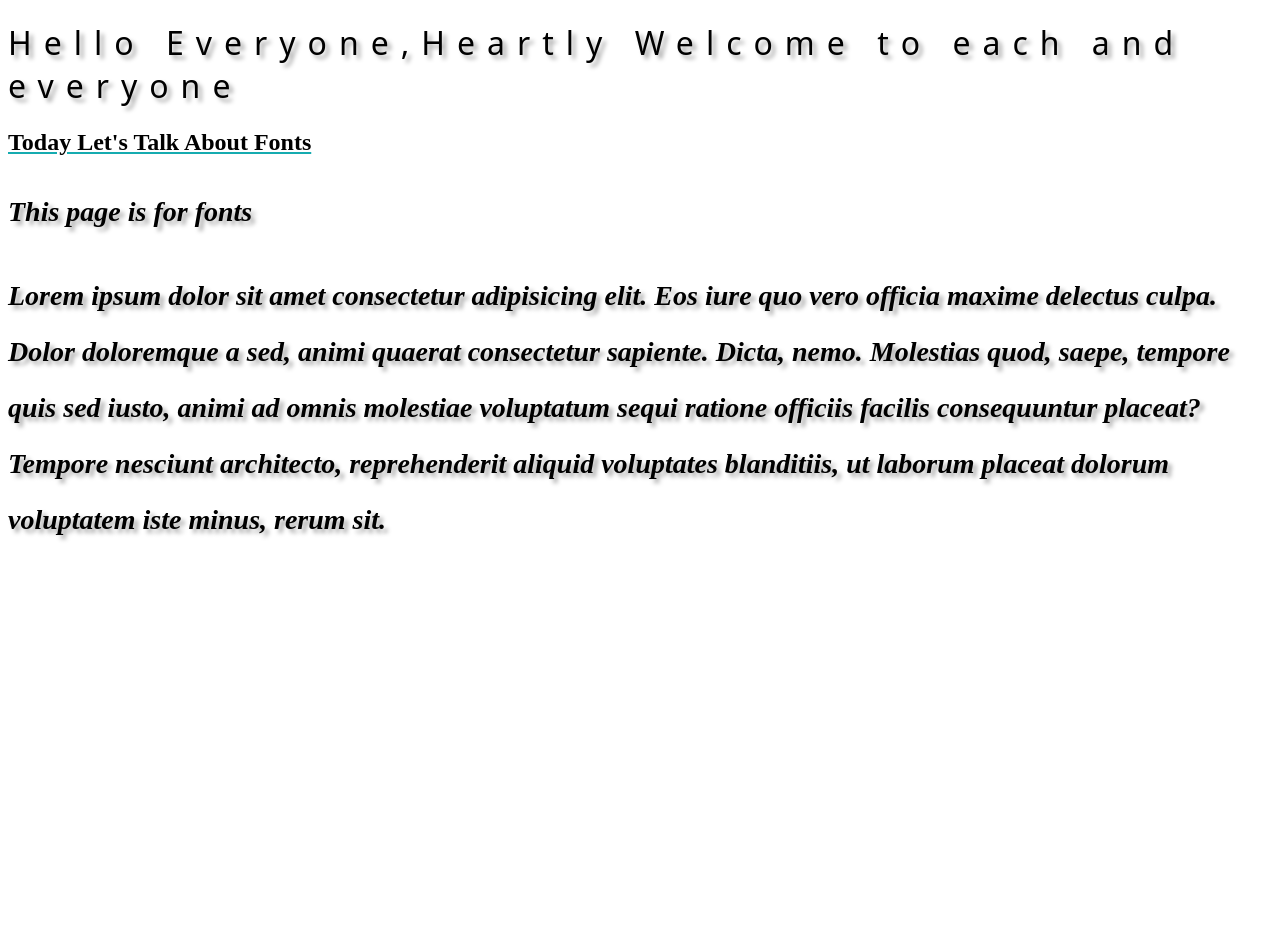
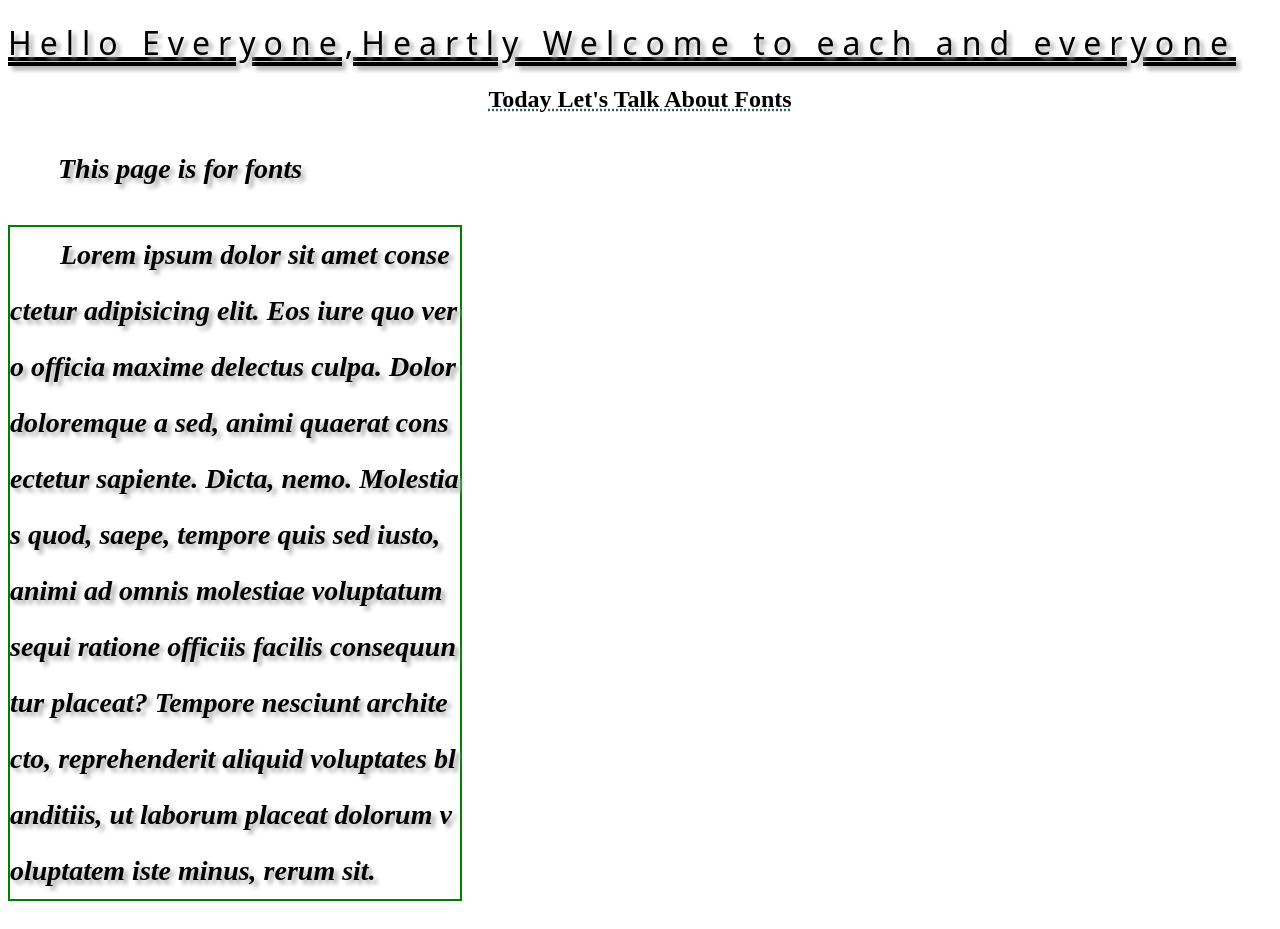
Before and after one commit to sirishetty-20/Web-Development, a plain HTML site: page CSS =TEXTS , FONTS & COLORS/index.html in a window 1280 px wide. Before the commit the page ends 800 px from the top, so only its background shows below. Drawn offline with Linux system fonts and the light colour scheme; a web font is replaced by a local one.

Commit message:
FULL STACK WEB DEVELOPMENT

```diff
--- a/CSS =TEXTS , FONTS & COLORS/index.html
+++ b/CSS =TEXTS , FONTS & COLORS/index.html
@@ -20,27 +20,49 @@ display=swap"
       font-style: italic;
       font-weight: bolder;
       line-height: 2;
+      text-indent: 50px;
     }
     h1 {
+      /*if u want to add any design or color for underline make sure u add   "text-decoration-line: underline;" this line */
       font-family: "Rubik Distressed", system-ui;
       font-weight: 400;
       font-style: normal;
       text-shadow: 4px 4px 4px #aaa;
-         letter-spacing:12px;
+      letter-spacing: 8px;
+      text-decoration-line: underline;
+      text-decoration-style: double;
+      text-decoration-thickness: 4px;
     }
-    h2{
-        text-transform: capitalize;/* lowercase, UPPERCASE*/
-         text-decoration: underline;
-        text-decoration-color: rgb(21, 171, 176);
-
+    h2 {
+      text-transform: capitalize; /* lowercase, UPPERCASE*/
+      text-decoration-line: underline;
+      text-decoration-style: dotted;
+      text-decoration-color: rgb(52, 93, 94);
+      text-align: center;
+    }
+    .lorem {
+      width: 450px;
+      border: 2px solid green;
+      word-break: break-all;
+      /*overflow-wrap: break-word;
+  overflow: hidden;
+ text-overflow: clip;*/
     }
   </style>
   <body>
     <div>
       <h1>Hello Everyone,Heartly Welcome to each and everyone</h1>
-      <h2> Today let's talk about fonts </h2>
+      <h2>Today let's talk about fonts</h2>
       <p>This page is for fonts</p>
-      <p>Lorem ipsum dolor sit amet consectetur adipisicing elit. Eos iure quo vero officia maxime delectus culpa. Dolor doloremque a sed, animi quaerat consectetur sapiente. Dicta, nemo. Molestias quod, saepe, tempore quis sed iusto, animi ad omnis molestiae voluptatum sequi ratione officiis facilis consequuntur placeat? Tempore nesciunt architecto, reprehenderit aliquid voluptates blanditiis, ut laborum placeat dolorum voluptatem iste minus, rerum sit.</p>
+      <p class="lorem">
+        Lorem ipsum dolor sit amet consectetur adipisicing elit. Eos iure quo
+        vero officia maxime delectus culpa. Dolor doloremque a sed, animi
+        quaerat consectetur sapiente. Dicta, nemo. Molestias quod, saepe,
+        tempore quis sed iusto, animi ad omnis molestiae voluptatum sequi
+        ratione officiis facilis consequuntur placeat? Tempore nesciunt
+        architecto, reprehenderit aliquid voluptates blanditiis, ut laborum
+        placeat dolorum voluptatem iste minus, rerum sit.
+      </p>
     </div>
   </body>
 </html>
```
Also changed, not shown: CSS =TEXTS , FONTS & COLORS/colors.html (added, +18 -0 lines). Lines whose indentation alone changed are shown as unchanged.
